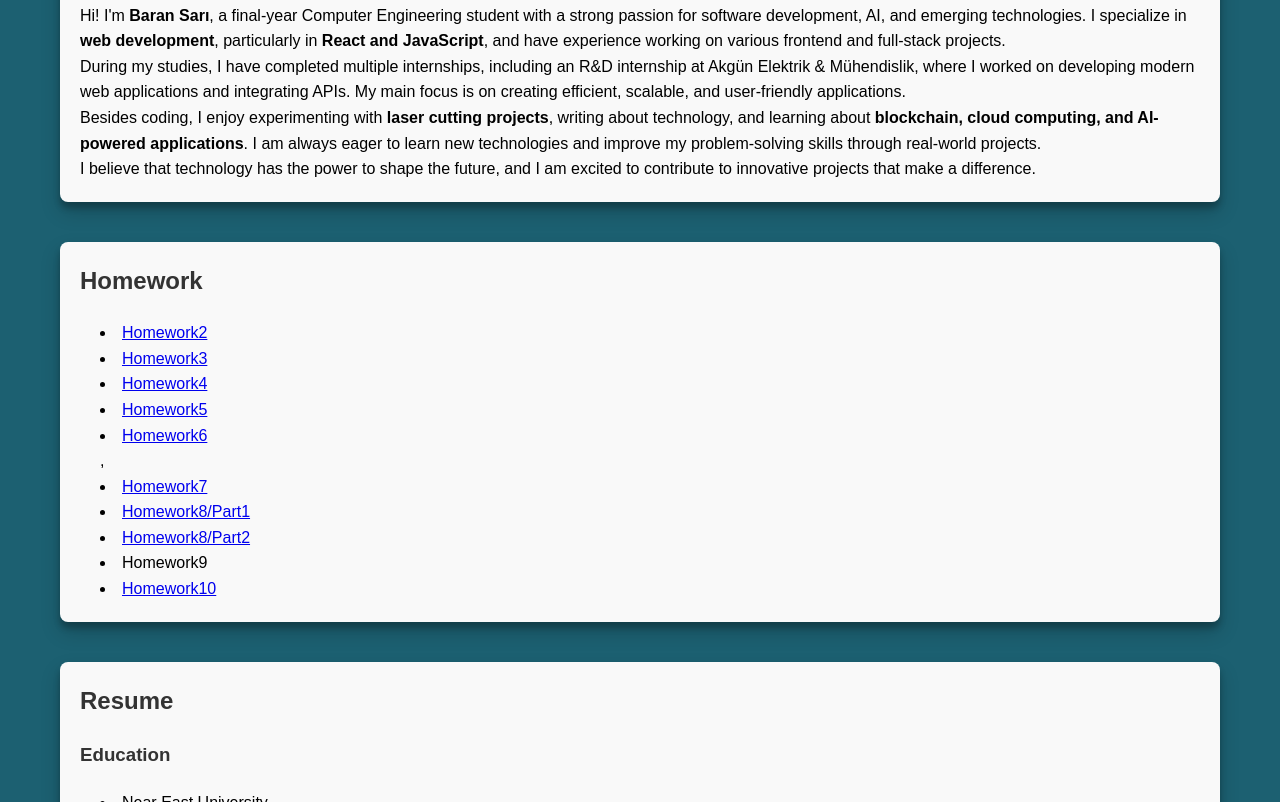
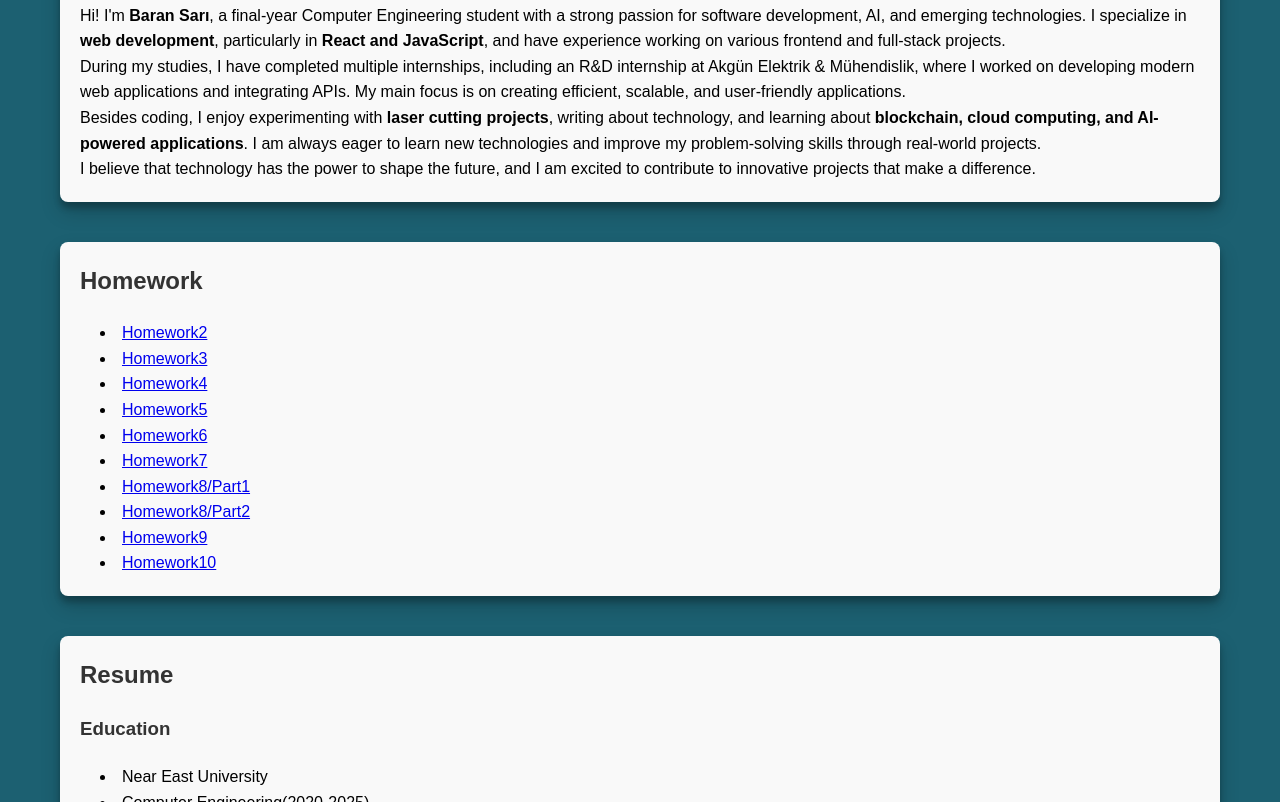
Before and after one commit to baransari/mywebsite, a plain HTML site: page index.html in a window 1280 px wide. Shown: the part 533-1335 px from the top of the page. Drawn offline with Linux system fonts and the light colour scheme.

Commit message:
third  Commit

```diff
--- a/index.html
+++ b/index.html
@@ -42,11 +42,11 @@
                 <li><a href="hw3/hw3.pdf">Homework3</a></li>
                 <li><a href="hw4/hw4.pdf">Homework4</a></li>
                 <li><a href="hw5/hw5.pdf">Homework5</a></li>
-                <li><a href="hw6/hw6.pdf">Homework6</a></li>,
+                <li><a href="hw6/hw6.pdf">Homework6</a></li>
                 <li><a href="hw7/hw7.pdf">Homework7</a></li>
                 <li><a href="hw8/movie8.html">Homework8/Part1</a></li>
                 <li><a href="hw8/website_analysis.html">Homework8/Part2</a></li>
-                <li><a href="hw9/form9.html"></a>Homework9</li>
+                <li><a href="hw9/form9.html">Homework9</a></li>
                 <li><a href="hw10/index.html">Homework10</a></li>
             </ul>
         </section>
```
